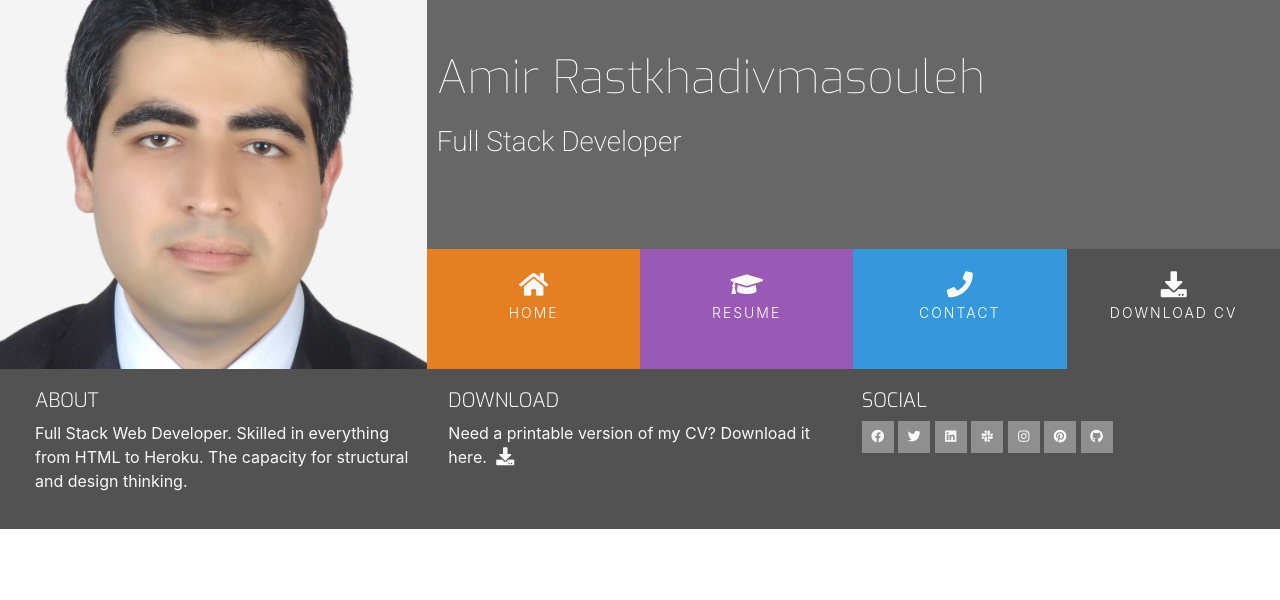
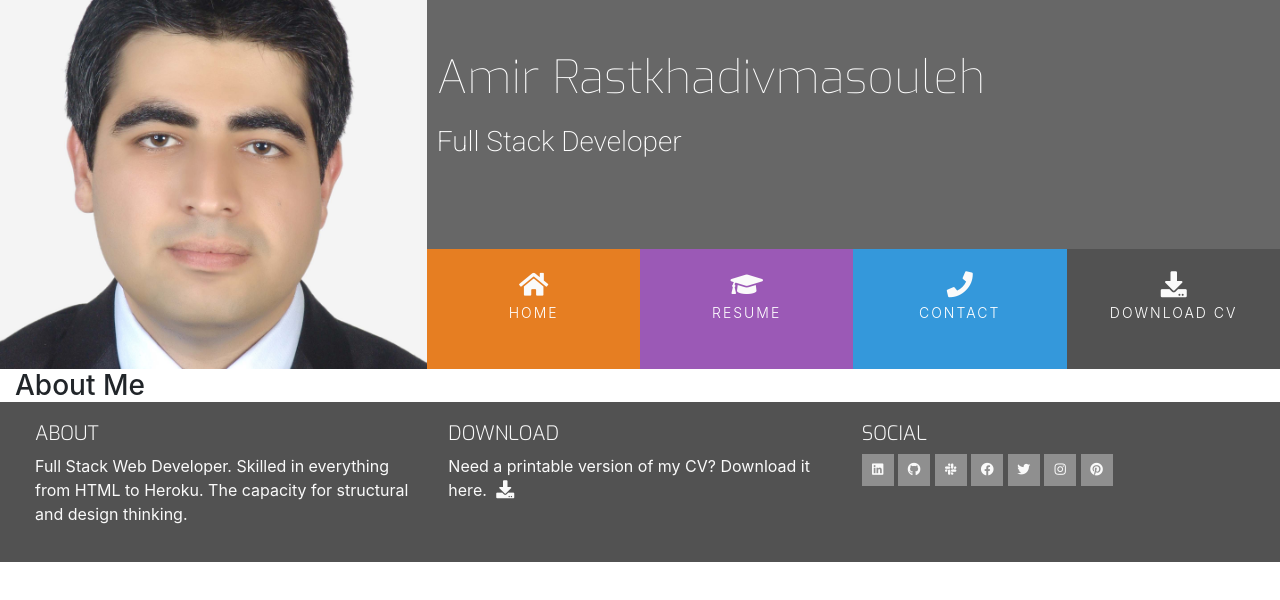
Before and after one commit to Amir-Rastkhadiv/arastkhadiv-portfolio, a plain HTML site: page index.html in a window 1280 px wide. Drawn offline with nearby package versions, Linux system fonts and the light colour scheme.

Commit message:
Update section element in index.html

```diff
--- a/index.html
+++ b/index.html
@@ -71,13 +71,23 @@
         </div>
     </header>
     <!--The section will contain unique content for each page-->
-    <section>
+    <section class="container-fluid">
+        <div class="row row-table">
+            <div class="col-md-8 bg-color-three-reasons section-column">
+                <div class="row">
+                    <div class="col">
+                        <h3 class="section-heading-uppercase">About Me</h3>
+                    </div>
+                </div>
+            </div>
+
+        </div>
 
     </section>
 
     <!--The footer will be repeated across each page-->
     <footer class="container-fluid">
-        <div id ="footer-details" class="row">
+        <div id="footer-details" class="row">
             <div class="col-sm-4">
                 <h5 class="uppercase general-sub">About</h5>
                 <p class="inline-block">
@@ -100,45 +110,51 @@
                 <ul class="list-inline social-links">
                     <li class="list-inline-item">
                         <a target="_blank" href="#">
+                            <i class="fab fa-linkedin" aria-hidden="true"></i>
+                            <span class="sr-only">LinkedIn</span>
+                        </a>
+                    </li>
+
+                    <li class="list-inline-item">
+                        <a target="_blank" href="#">
+                            <i class="fab fa-github" aria-hidden="true"></i>
+                            <span class="sr-only">Githob</span>
+                        </a>
+                    </li>
+
+                    <li class="list-inline-item">
+                        <a target="_blank" href="#">
+                            <i class="fab fa-slack" aria-hidden="true"></i>
+                            <span class="sr-only">Slack</span>
+                        </a>
+                    </li>
+
+                    <li class="list-inline-item">
+                        <a target="_blank" href="#">
                             <i class="fab fa-facebook" aria-hidden="true"></i>
                             <span class="sr-only">Facebook</span>
                         </a>
                     </li>
+
                     <li class="list-inline-item">
                         <a target="_blank" href="#">
                             <i class="fab fa-twitter" aria-hidden="true"></i>
                             <span class="sr-only"> Twitter</span>
                         </a>
                     </li>
-                    <li class="list-inline-item">
-                        <a target="_blank" href="#">
-                            <i class="fab fa-linkedin" aria-hidden="true"></i>
-                            <span class="sr-only">LinkedIn</span>
-                        </a>
-                    </li>
-                    <li class="list-inline-item">
-                        <a target="_blank" href="#">
-                            <i class="fab fa-slack" aria-hidden="true"></i>
-                            <span class="sr-only">Slack</span>
-                        </a>
-                    </li>
+
                     <li class="list-inline-item">
                         <a target="_blank" href="#">
                             <i class="fab fa-instagram" aria-hidden="true"></i>
                             <span class="sr-only">Instagram</span>
                         </a>
                     </li>
+
                     <li class="list-inline-item">
                         <a target="_blank" href="#">
-                        <i class="fab fa-pinterest" aria-hidden="true"></i>
-                        <span class="sr-only">Pinterest</span>
-                       </a>
-                    </li>
-                    <li class="list-inline-item">
-                        <a target="_blank" href="#">
-                        <i class="fab fa-github" aria-hidden="true"></i>
-                        <span class="sr-only">Githob</span>
-                       </a>
+                            <i class="fab fa-pinterest" aria-hidden="true"></i>
+                            <span class="sr-only">Pinterest</span>
+                        </a>
                     </li>
                 </ul>
             </div>
```
